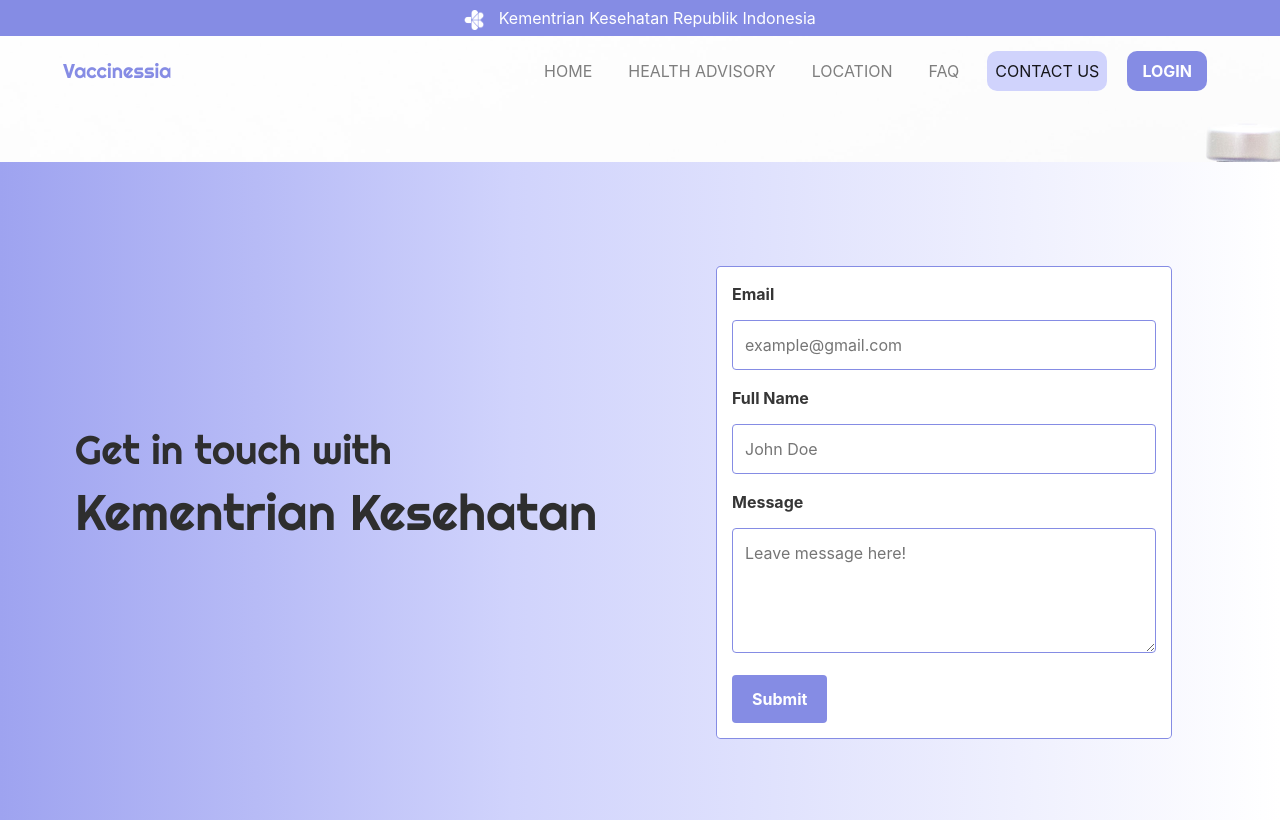
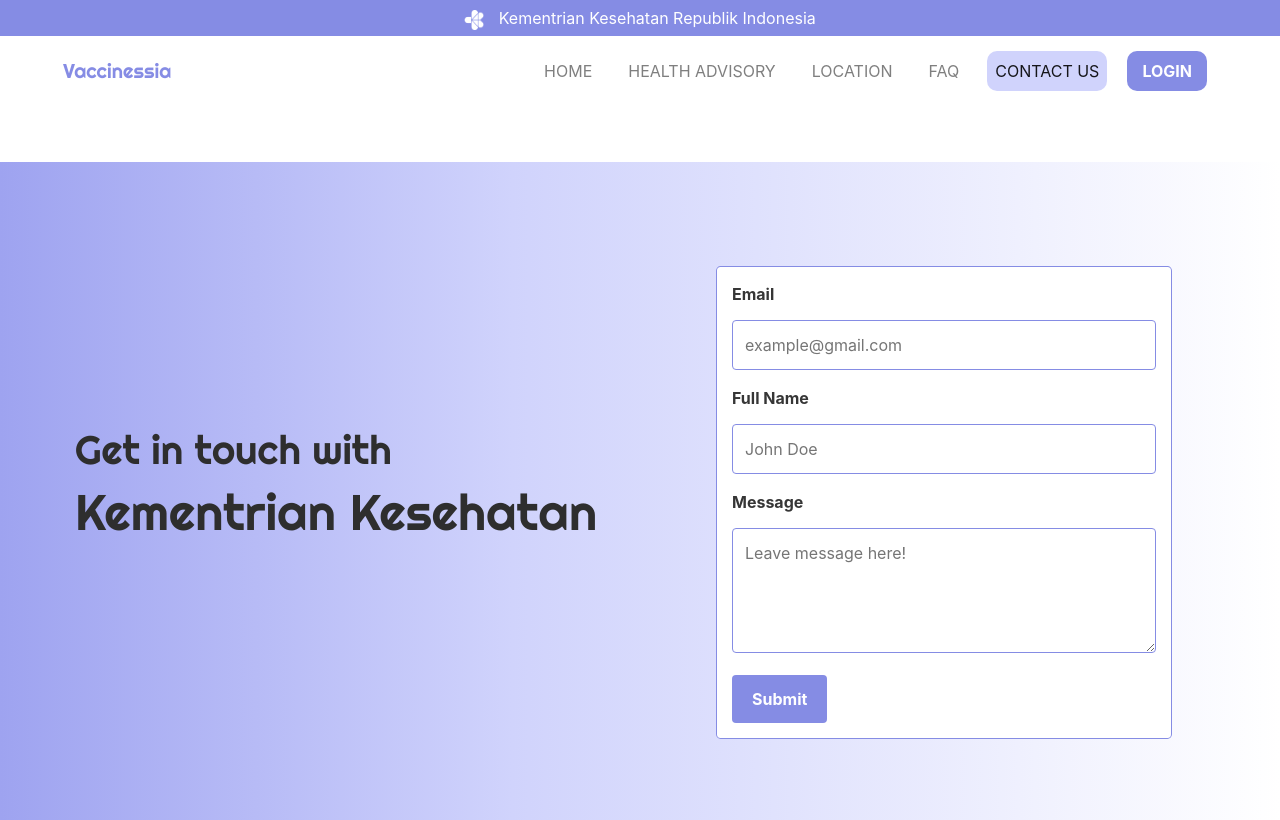
Before and after one commit to thoriqulhaq/Vaccinesia-IndoVaccinationRegistration, a PHP site: page /contact.html in a window 1280 px wide. Shown: the top 820 px of the page. Run offline with PHP 8.4, Linux system fonts and the light colour scheme.

Commit message:
new commit

```diff
--- a/aboutprogram.html
+++ b/aboutprogram.html
@@ -22,7 +22,7 @@
         </div>
     </section>
 
-    <section class="s1">
+    <section class="s0">
         <div class="main-container">
             <nav class="navbar navbar-expand-lg navbar-light">
                 <div class="container-fluid">
--- a/advisory.html
+++ b/advisory.html
@@ -22,7 +22,7 @@
         </div>
     </section>
 
-    <section class="s1">
+    <section class="s0">
         <div class="main-container">
             <nav class="navbar navbar-expand-lg navbar-light">
                 <div class="container-fluid">
--- a/contact.html
+++ b/contact.html
@@ -22,7 +22,7 @@
         </div>
     </section>
 
-    <section class="s1">
+    <section class="s0">
         <div class="main-container">
             <nav class="navbar navbar-expand-lg navbar-light">
                 <div class="container-fluid">
@@ -50,7 +50,7 @@
                                 <a class="nav-link" href="faq.html">FAQ</a>
                             </li>
                             <li class="nav-item">
-                                <a class="nav-link active" aria-current="page" href="contact.html">CONTACT US</a>
+                                <a class="nav-link active" href="contact.html">CONTACT US</a>
                             </li>
                             <li class="nav-item">
                                 <a class="nav-link" id="login" href="#"><b>LOGIN</b></a>
--- a/faq.html
+++ b/faq.html
@@ -22,7 +22,7 @@
         </div>
     </section>
 
-    <section class="s1">
+    <section class="s0">
         <div class="main-container">
             <nav class="navbar navbar-expand-lg navbar-light">
                 <div class="container-fluid">
--- a/location.html
+++ b/location.html
@@ -64,7 +64,7 @@
 
 
 
-        <section class="s2">
+        <section class="s0">
             <div class="main-container">
                 <div class="hero-centertitle">
                     <h1>
--- a/registinfo.html
+++ b/registinfo.html
@@ -22,7 +22,7 @@
         </div>
     </section>
 
-    <section class="s1">
+    <section class="s0">
         <div class="main-container">
             <nav class="navbar navbar-expand-lg navbar-light">
                 <div class="container-fluid">
--- a/styles.css
+++ b/styles.css
@@ -36,6 +36,9 @@ a {
     background-color: #858CE4;
     padding: 6px;
     text-align: center;
+}
+.s0 {
+    background-color: #fff;
 }
 .s1 {
     background-image: url("img/Bg-fix.png");
@@ -524,7 +527,6 @@ small{position: absolute; z-index: 40; bottom: 0; margin-bottom: -15px;}
         ;
         margin-top: 1em;
         margin-bottom: 2.5em;
-
     }
 
     .hero-title-contact {
```
